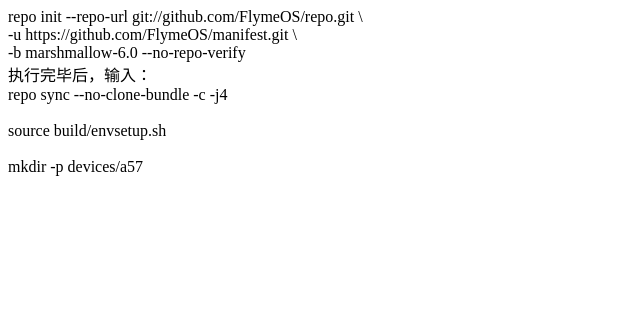
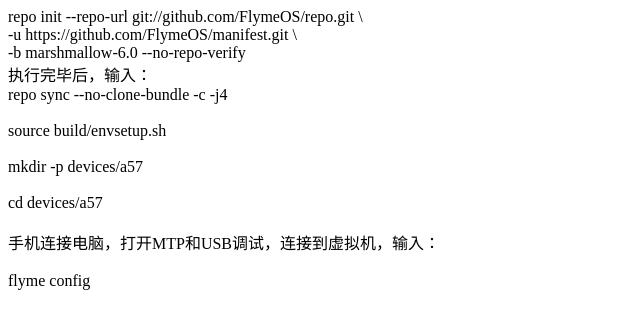
Before and after one commit to LTDSA/test, a plain HTML site: page index.html in a window 1280 px wide. Shown: the whole page, without its empty margins (0-640 px from the left). Drawn offline with Linux system fonts and the light colour scheme.

Commit message:
Update index.html

```diff
--- a/index.html
+++ b/index.html
@@ -15,5 +15,11 @@
     source build/envsetup.sh
     <br /><br />
     mkdir -p devices/a57
+    <br /><br />
+    cd devices/a57
+    <br /><br />
+    手机连接电脑，打开MTP和USB调试，连接到虚拟机，输入：
+    <br /><br />
+    flyme config
  </body>
 </html>
```
